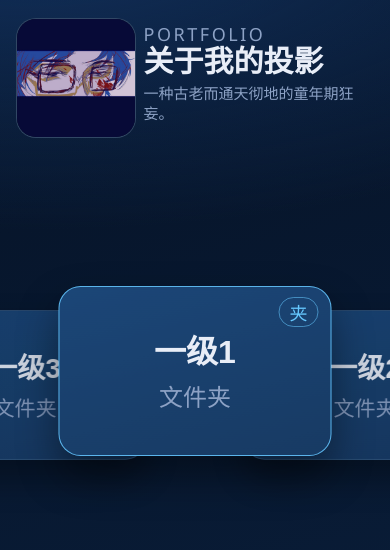
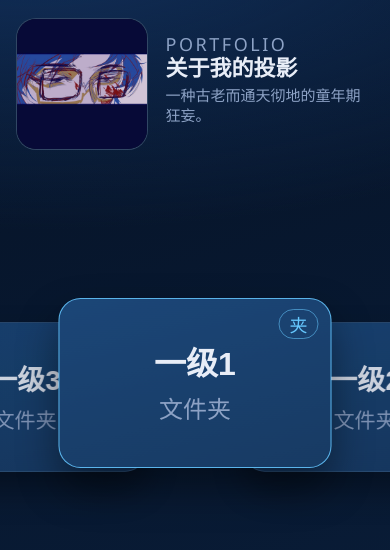
Before and after one commit to wei-chenyu/mymine, a website: page index.html in a window 390 px wide. Shown: the top 550 px of the page. Drawn offline with Linux system fonts and the light colour scheme.

Commit message:
style: keep profile body size unchanged while adjusting avatar and title

```diff
--- a/assets/css/style.css
+++ b/assets/css/style.css
@@ -30,14 +30,14 @@ body {
   width: min(980px, 92vw);
   margin: 0 auto;
   display: grid;
-  grid-template-columns: 156px 1fr;
+  grid-template-columns: 180px 1fr;
   gap: 18px;
   align-items: center;
 }
 
 .avatar-box {
-  width: 156px;
-  height: 156px;
+  width: 180px;
+  height: 180px;
   border-radius: 26px;
   overflow: hidden;
   border: 1px solid var(--card-border);
@@ -59,7 +59,7 @@ body {
 
 .intro h1 {
   margin: 0 0 8px;
-  font-size: clamp(30px, 5.2vw, 52px);
+  font-size: clamp(22px, 3.2vw, 36px);
   line-height: 1;
 }
 
@@ -79,7 +79,7 @@ body {
 .profile-content p,
 .profile-content li,
 .profile-content blockquote {
-  font-size: clamp(15px, 1.45vw, 21px);
+  font-size: inherit;
 }
 
 .profile-content p,
@@ -185,8 +185,8 @@ body {
 }
 
 @media (max-width: 860px) {
-  .top { grid-template-columns: 110px 1fr; }
-  .avatar-box { width: 120px; height: 120px; border-radius: 20px; }
+  .top { grid-template-columns: 132px 1fr; }
+  .avatar-box { width: 132px; height: 132px; border-radius: 20px; }
   .cards-root { min-height: 430px; }
   .stack-stage { height: 420px; }
 }
```
